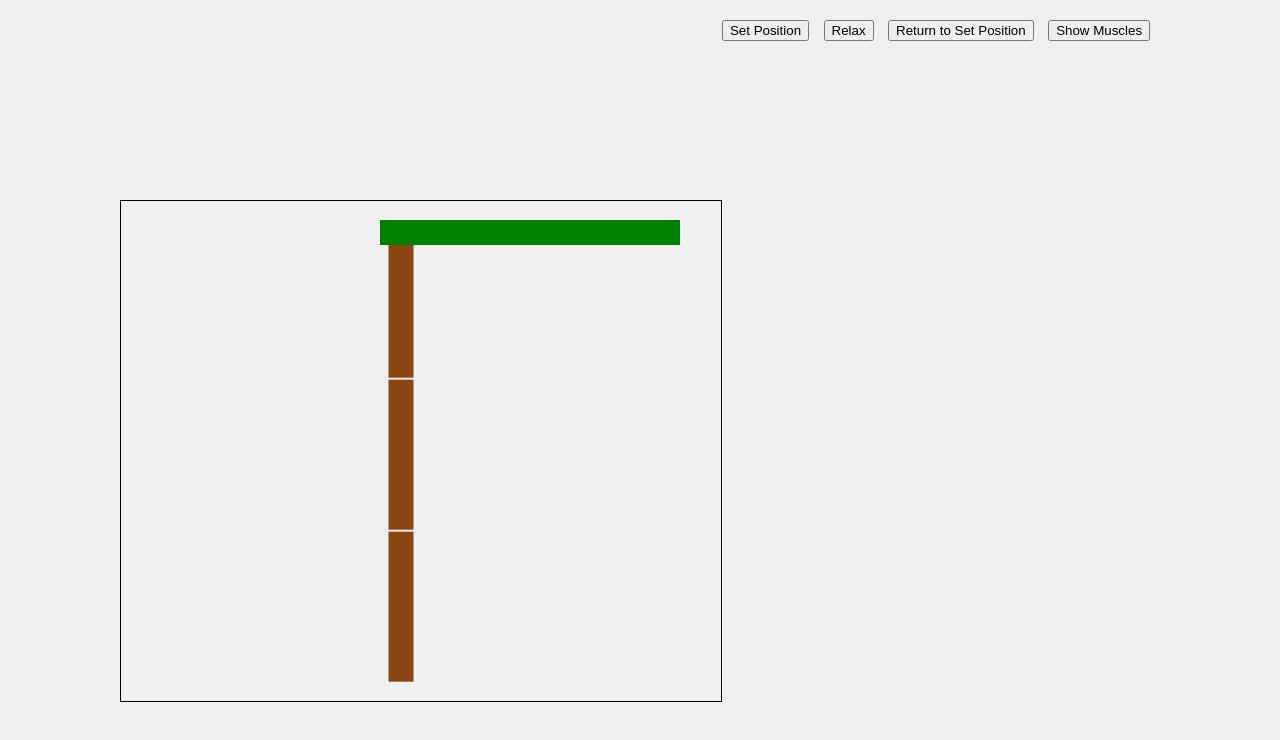
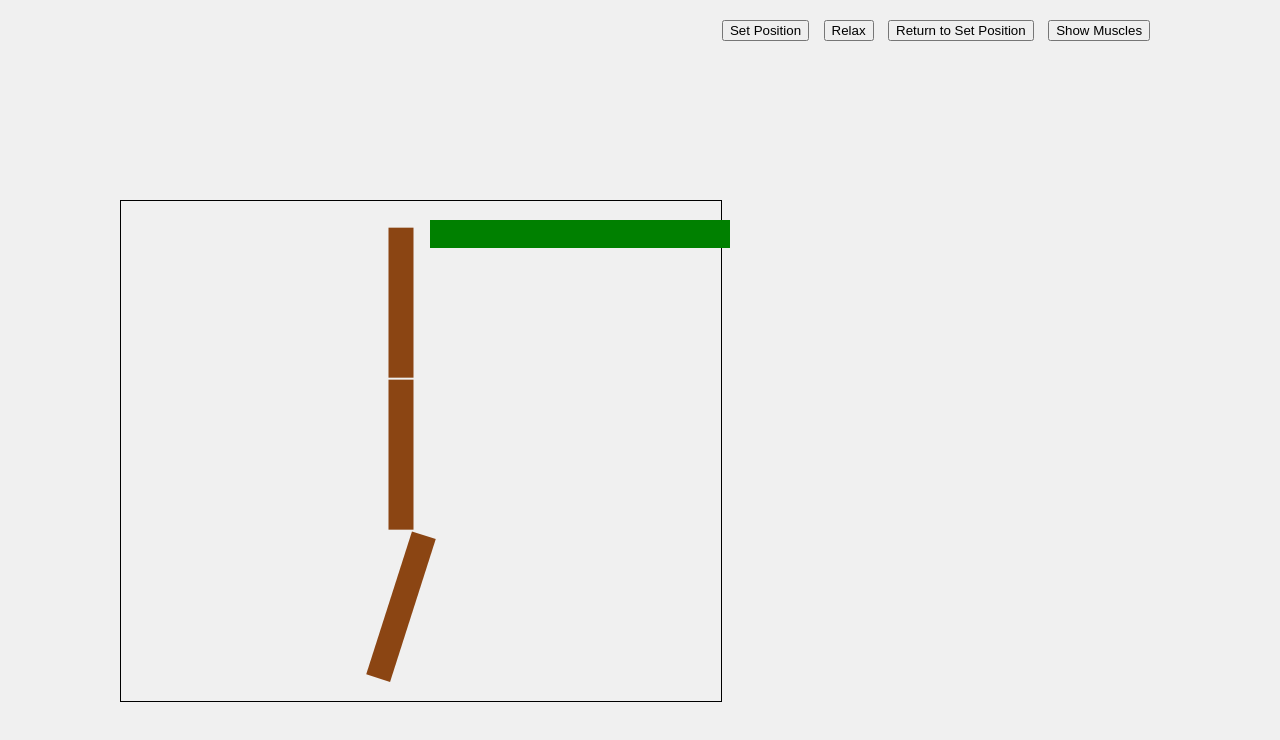
Before and after one commit to ShayanZameer/wooden-board-game, a plain HTML site: page index.html in a window 1280 px wide. Drawn offline with Linux system fonts and the light colour scheme.

Commit message:
changes in script.js

```diff
--- a/script.js
+++ b/script.js
@@ -1,6 +1,3 @@
-
-
-
 // Get canvas element
 const canvas = document.getElementById('boardCanvas');
 const ctx = canvas.getContext('2d');
@@ -10,7 +7,7 @@ let initialAngles = [0, 0, 0];
 // Board properties
 const boardWidth = 150;
 const boardHeight = 25;
-let boardAngle = [0, 0, 0]; // Array to store angles of rotation in radians for each board
+let boardAngle = [0, 0, 60]; // Array to store angles of rotation in radians for each board
 
 // Function to draw a single wooden board
 function drawBoard(x, y, angle) {
--- a/style.css
+++ b/style.css
@@ -17,9 +17,9 @@ body {
 .support {
     position: absolute;
     top: 220px; /* Adjust based on the desired position */
-    left: 380px; /* Adjust based on the desired position */
+    left: 430px; /* Adjust based on the desired position */
     width: 300px;
-    height: 25px;
+    height: 28px;
     background-color: green;
     display: flex;
     flex-direction: row;
```
